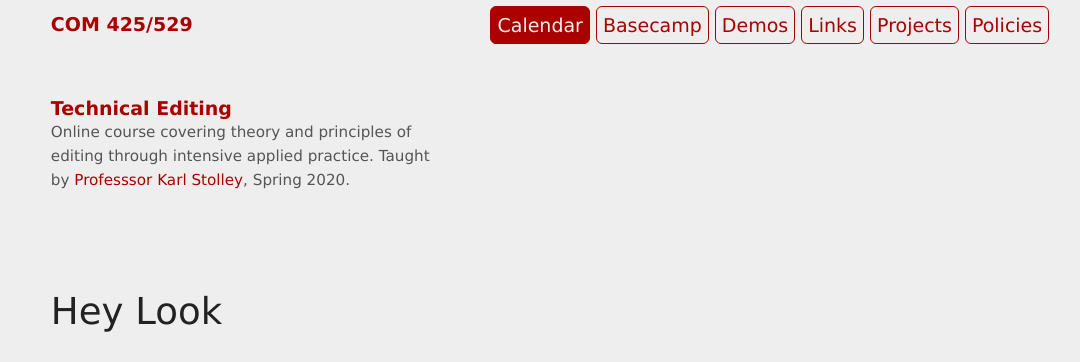
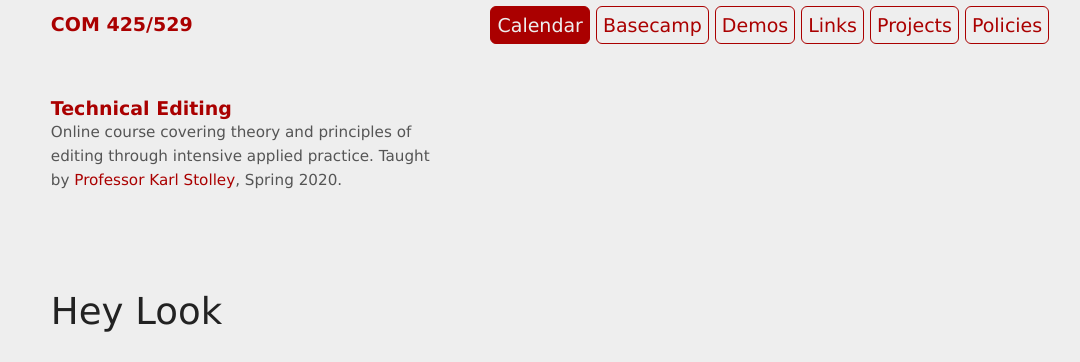
Before and after one commit to karlstolley/jekyll-theme-course, a Jekyll site: the page built from index.md, in a window 1280 px wide. Shown: the top 362 px of the page, without its empty margins (90-1170 px from the left). Built offline with Jekyll 4.4.1, drawn with Linux system fonts in a browser that asks for light colours; some web fonts are replaced.

Commit message:
Reorder and spell-check instructor info

```diff
--- a/_config.yml
+++ b/_config.yml
@@ -12,10 +12,10 @@ course:
     name: Creative Commons
     url: https://creativecommons.org/licenses/by/4.0/
   instructor:
+    honorific: Dr.
     name: Karl Stolley
+    title: Professor
     full_title: Associate Professor of Digital Writing & Rhetoric
-    honorific: Dr.
-    title: Professsor
     url: https://stolley.co/
     github: https://github.com/karlstolley/
     email: karl.stolley@gmail.com
```
